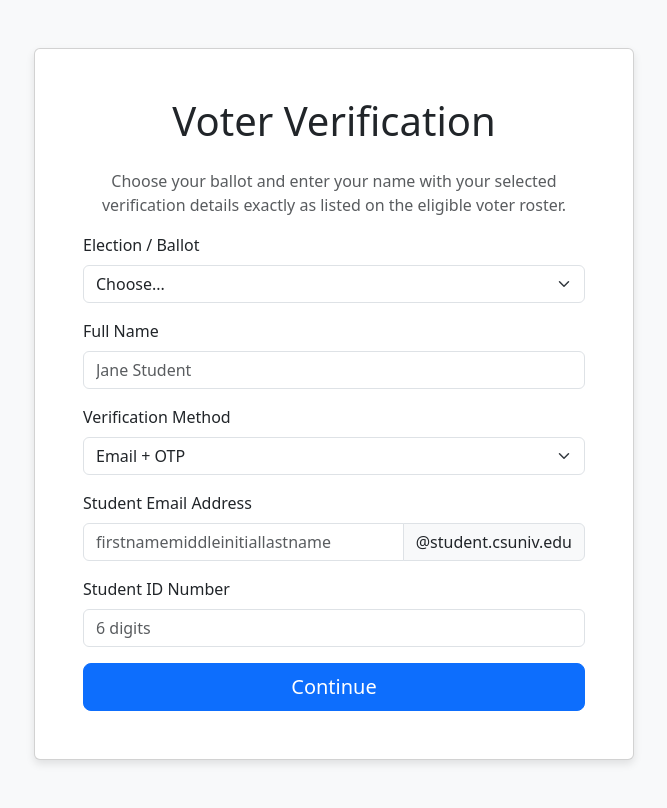
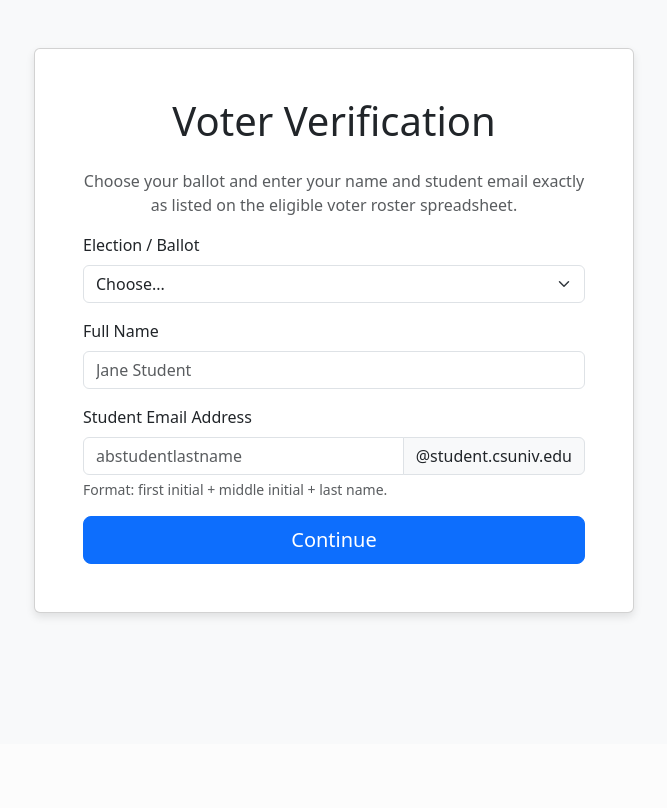
Before and after one commit to Shortballer2/csu-voting, a Flask app: page /verify_email in a window 1280 px wide. Shown: the part 56-864 px from the top of the page, without its empty margins (306-973 px from the left). After the commit the page ends 675 px from the top, so only its background shows below. Run offline with Flask 3, Linux system fonts and the light colour scheme; the visitor is signed in with stand-in values (Sample User, id 1).

Commit message:
Switch voter verification to Excel roster with name/email flow

```diff
--- a/app.py
+++ b/app.py
@@ -16,6 +16,8 @@ from dotenv import load_dotenv
 from models import db, Student, Vote, VoterRecord, EligibleVoter
 from sqlalchemy import func
 from pypdf import PdfReader
+import zipfile
+import xml.etree.ElementTree as ET
 
 load_dotenv("csu-voting.env", override=True)
 
@@ -84,8 +86,7 @@ SMTP_SERVER = os.getenv("SMTP_SERVER", "smtp-mail.outlook.com")
 SMTP_PORT = int(os.getenv("SMTP_PORT", 587))
 ADMIN_USER = os.getenv("ADMIN_USER", "admin")
 ADMIN_PASS = os.getenv("ADMIN_PASS", "password")
-STUDENT_EMAIL_PATTERN = re.compile(r"^[a-z]+[a-z][a-z]+@student\.csuniv\.edu$")
-STUDENT_ID_PATTERN = re.compile(r"^\d{6}$")
+STUDENT_EMAIL_PATTERN = re.compile(r"^[a-z]{2}[a-z]+@student\.csuniv\.edu$")
 STUDENT_EMAIL_DOMAIN = "@student.csuniv.edu"
 
 # --- Helper Functions ---
@@ -182,12 +183,11 @@ def normalize_student_email(value):
     email_value = (value or "").strip().lower()
     if not email_value:
         return ""
-    if "@" not in email_value:
-        email_value = f"{email_value}{STUDENT_EMAIL_DOMAIN}"
-    return email_value
-
-def normalize_student_id(value):
-    return re.sub(r"\D", "", (value or "").strip())
+    local_part = email_value.split("@", 1)[0]
+    local_part = re.sub(r"[^a-z]", "", local_part)
+    if not local_part:
+        return ""
+    return f"{local_part}{STUDENT_EMAIL_DOMAIN}"
 
 def normalize_name(value):
     return " ".join((value or "").strip().lower().split())
@@ -205,13 +205,12 @@ def parse_eligible_voters_pdf(file_storage):
             if not line:
                 continue
             columns = [col.strip() for col in re.split(r"[,\t|]+", line) if col.strip()]
-            if len(columns) < 3:
+            if len(columns) < 2:
                 continue
             email = next((col for col in columns if STUDENT_EMAIL_PATTERN.match(normalize_student_email(col))), "")
-            student_id = next((normalize_student_id(col) for col in columns if STUDENT_ID_PATTERN.match(normalize_student_id(col))), "")
-            if not email or not student_id:
+            if not email:
                 continue
-            name_parts = [col for col in columns if col != email and normalize_student_id(col) != student_id]
+            name_parts = [col for col in columns if col != email]
             full_name = " ".join(name_parts).strip()
             if not full_name:
                 continue
@@ -219,9 +218,89 @@ def parse_eligible_voters_pdf(file_storage):
                 {
                     "full_name": full_name,
                     "email": normalize_student_email(email),
-                    "student_id": student_id,
                 }
             )
+    return parsed_rows
+
+
+def parse_eligible_voters_excel(file_storage):
+    file_bytes = file_storage.read()
+    with zipfile.ZipFile(io.BytesIO(file_bytes)) as archive:
+        shared_strings = []
+        if "xl/sharedStrings.xml" in archive.namelist():
+            shared_root = ET.fromstring(archive.read("xl/sharedStrings.xml"))
+            namespace = {"x": "http://schemas.openxmlformats.org/spreadsheetml/2006/main"}
+            for item in shared_root.findall("x:si", namespace):
+                text_parts = [t.text or "" for t in item.findall(".//x:t", namespace)]
+                shared_strings.append("".join(text_parts))
+
+        workbook_root = ET.fromstring(archive.read("xl/workbook.xml"))
+        ns = {"x": "http://schemas.openxmlformats.org/spreadsheetml/2006/main", "r": "http://schemas.openxmlformats.org/officeDocument/2006/relationships"}
+        first_sheet = workbook_root.find("x:sheets/x:sheet", ns)
+        if first_sheet is None:
+            return []
+        sheet_rel_id = first_sheet.attrib.get("{http://schemas.openxmlformats.org/officeDocument/2006/relationships}id")
+
+        rels_root = ET.fromstring(archive.read("xl/_rels/workbook.xml.rels"))
+        rel_ns = {"r": "http://schemas.openxmlformats.org/package/2006/relationships"}
+        target = None
+        for rel in rels_root.findall("r:Relationship", rel_ns):
+            if rel.attrib.get("Id") == sheet_rel_id:
+                target = rel.attrib.get("Target")
+                break
+        if not target:
+            return []
+
+        sheet_path = f"xl/{target}" if not target.startswith("xl/") else target
+        sheet_root = ET.fromstring(archive.read(sheet_path))
+
+    namespace = {"x": "http://schemas.openxmlformats.org/spreadsheetml/2006/main"}
+
+    def cell_value(cell):
+        cell_type = cell.attrib.get("t")
+        value_node = cell.find("x:v", namespace)
+        if value_node is None:
+            inline_node = cell.find("x:is/x:t", namespace)
+            return (inline_node.text or "").strip() if inline_node is not None else ""
+        raw_value = value_node.text or ""
+        if cell_type == "s":
+            try:
+                return shared_strings[int(raw_value)].strip()
+            except (ValueError, IndexError):
+                return ""
+        return raw_value.strip()
+
+    def normalize_header(value):
+        return re.sub(r"[^a-z]", "", str(value or "").strip().lower())
+
+    parsed_rows = []
+    rows_data = []
+    for row in sheet_root.findall(".//x:sheetData/x:row", namespace):
+        row_values = []
+        for cell in row.findall("x:c", namespace):
+            row_values.append(cell_value(cell))
+        rows_data.append(row_values)
+
+    if not rows_data:
+        return []
+
+    headers = [normalize_header(cell) for cell in rows_data[0]]
+    name_index = next((i for i, h in enumerate(headers) if h in {"name", "fullname", "fulllegalname", "studentname"}), None)
+    email_index = next((i for i, h in enumerate(headers) if h in {"email", "studentemail", "csuemail"}), None)
+    start_row = 1
+
+    if name_index is None or email_index is None:
+        name_index = 0
+        email_index = 1
+        start_row = 0
+
+    for row in rows_data[start_row:]:
+        full_name = str(row[name_index] or "").strip() if name_index < len(row) else ""
+        email = normalize_student_email(str(row[email_index] or "")) if email_index < len(row) else ""
+        if not full_name or not STUDENT_EMAIL_PATTERN.match(email):
+            continue
+        parsed_rows.append({"full_name": full_name, "email": email})
+
     return parsed_rows
 
 
@@ -351,27 +430,19 @@ def verify_email():
     elections = load_candidates()
     if request.method == "POST":
         selected_election = request.form.get("year", "").strip()
-        verification_method = request.form.get("verification_method", "email")
         if selected_election not in elections:
             flash("Please choose a valid ballot.", "warning")
-            return redirect(url_for("verify_email"))
-        if verification_method not in {"email", "student_id"}:
-            flash("Please choose a valid verification method.", "warning")
             return redirect(url_for("verify_email"))
         session["year"] = selected_election
         full_name = (request.form.get("full_name") or "").strip()
         normalized_full_name = normalize_name(full_name)
         email = normalize_student_email(request.form.get("email"))
-        student_id_number = normalize_student_id(request.form.get("student_id_number"))
         if len(normalized_full_name) < 3:
             flash("Enter your full name exactly as listed in the voter roster.", "danger")
             return redirect(url_for("verify_email"))
-        if not STUDENT_ID_PATTERN.match(student_id_number):
-            flash("Enter a valid student ID number (6 digits).", "danger")
-            return redirect(url_for("verify_email"))
-        if verification_method == "email" and not STUDENT_EMAIL_PATTERN.match(email):
+        if not STUDENT_EMAIL_PATTERN.match(email):
             flash(
-                "Use your CSU student email in this format: firstnamemiddleinitiallastname@student.csuniv.edu.",
+                "Use your CSU student email in this format: firstinitialmiddleinitiallastname@student.csuniv.edu.",
                 "danger",
             )
             return redirect(url_for("verify_email"))
@@ -382,37 +453,13 @@ def verify_email():
             is not None
         )
         if roster_exists:
-            roster_filters = {
-                "year": selected_election,
-                "student_id": student_id_number,
-            }
-            if verification_method == "email":
-                roster_filters["email"] = email
-            eligible_voter = EligibleVoter.query.filter_by(**roster_filters).first()
+            eligible_voter = EligibleVoter.query.filter_by(
+                year=selected_election,
+                email=email,
+            ).first()
             if not eligible_voter or normalize_name(eligible_voter.full_name) != normalized_full_name:
                 flash("Your details could not be verified against the eligible voter list.", "danger")
                 return redirect(url_for("verify_email"))
-        if verification_method == "student_id":
-            voter_record = VoterRecord.query.filter_by(
-                method="student_id",
-                identifier=student_id_number,
-                year=selected_election,
-            ).first()
-            if voter_record and voter_record.has_voted:
-                flash("This student ID number has already been used to vote.", "warning")
-                return redirect(url_for("verify_email"))
-            if not voter_record:
-                voter_record = VoterRecord(
-                    method="student_id",
-                    identifier=student_id_number,
-                    year=session["year"],
-                )
-                db.session.add(voter_record)
-                db.session.commit()
-            session["voter_record_id"] = voter_record.id
-            session.pop("otp", None)
-            session.pop("email", None)
-            return redirect(url_for("vote"))
         student = Student.query.filter_by(email=email).first()
         if not student:
             student = Student(email=email, year=session["year"])
@@ -550,27 +597,33 @@ def admin_dashboard():
 @admin_login_required
 def upload_eligible_voters():
     year = request.form.get("year", "").strip()
-    pdf_file = request.files.get("eligible_voters_pdf")
+    excel_file = request.files.get("eligible_voters_excel")
     if not year:
         flash("Election / ballot is required.", "danger")
         return redirect(url_for("admin_dashboard"))
-    if not pdf_file or not pdf_file.filename.lower().endswith(".pdf"):
-        flash("Please upload a PDF file.", "danger")
+    if not excel_file:
+        flash("Please upload an Excel file.", "danger")
         return redirect(url_for("admin_dashboard"))
+
+    filename = (excel_file.filename or "").lower()
+    if not filename.endswith((".xlsx", ".xlsm")):
+        flash("Please upload a valid Excel file (.xlsx or .xlsm).", "danger")
+        return redirect(url_for("admin_dashboard"))
+
     try:
-        parsed_rows = parse_eligible_voters_pdf(pdf_file)
+        parsed_rows = parse_eligible_voters_excel(excel_file)
     except Exception:
-        flash("Could not read the PDF. Please upload a text-based PDF roster.", "danger")
+        flash("Could not read the spreadsheet. Ensure it includes voter name and email columns.", "danger")
         return redirect(url_for("admin_dashboard"))
     if not parsed_rows:
-        flash("No valid voters were found. Expected rows with name, email, and 6-digit student ID.", "warning")
+        flash("No valid voters were found. Expected rows with voter name and CSU email.", "warning")
         return redirect(url_for("admin_dashboard"))
 
     EligibleVoter.query.filter_by(year=year).delete(synchronize_session=False)
     seen = set()
     inserted = 0
     for row in parsed_rows:
-        key = (row["email"], row["student_id"])
+        key = (normalize_name(row["full_name"]), row["email"])
         if key in seen:
             continue
         seen.add(key)
@@ -579,7 +632,6 @@ def upload_eligible_voters():
                 year=year,
                 full_name=row["full_name"],
                 email=row["email"],
-                student_id=row["student_id"],
             )
         )
         inserted += 1
@@ -711,7 +763,6 @@ def delete_candidate():
 @admin_login_required
 def manual_vote():
     email = normalize_student_email(request.form.get("email"))
-    student_id_number = normalize_student_id(request.form.get("student_id_number"))
     year = request.form.get("year")
 
     if not year:
@@ -721,8 +772,8 @@ def manual_vote():
     if year not in candidates:
         flash("Please choose a valid election/ballot.", "danger")
         return redirect(url_for("admin_dashboard"))
-    if not email and not student_id_number:
-        flash("Either student email or student ID number is required.", "danger")
+    if not email:
+        flash("Student email is required.", "danger")
         return redirect(url_for("admin_dashboard"))
 
     # Get checked candidates from the form
@@ -749,19 +800,15 @@ def manual_vote():
         flash("You must select at least one option to vote.", "warning")
         return redirect(url_for("admin_dashboard"))
 
-    identifier = student_id_number or email
-    method = "student_id" if student_id_number else "email"
-    if method == "student_id" and not STUDENT_ID_PATTERN.match(student_id_number):
-        flash("Student ID number must be 6 digits.", "danger")
+    method = "email"
+    identifier = email
+    if not STUDENT_EMAIL_PATTERN.match(email):
+        flash("Enter a valid CSU student email format: firstinitialmiddleinitiallastname@student.csuniv.edu.", "danger")
         return redirect(url_for("admin_dashboard"))
-    if method == "email":
-        if not STUDENT_EMAIL_PATTERN.match(email):
-            flash("Enter a valid CSU student email.", "danger")
-            return redirect(url_for("admin_dashboard"))
-        student = Student.query.filter_by(email=email).first()
-        if not student:
-            student = Student(email=email, year=year)
-            db.session.add(student)
+    student = Student.query.filter_by(email=email).first()
+    if not student:
+        student = Student(email=email, year=year)
+        db.session.add(student)
 
     voter_record = VoterRecord.query.filter_by(method=method, identifier=identifier, year=year).first()
     if voter_record and voter_record.has_voted:
--- a/models.py
+++ b/models.py
@@ -28,4 +28,4 @@ class EligibleVoter(db.Model):
     year = db.Column(db.String(80), nullable=False)
     full_name = db.Column(db.String(160), nullable=False)
     email = db.Column(db.String(120), nullable=False)
-    student_id = db.Column(db.String(20), nullable=False)
+    student_id = db.Column(db.String(20), nullable=True)
--- a/templates/verify_email.html
+++ b/templates/verify_email.html
@@ -5,7 +5,7 @@
 <div class="card content-card">
     <div class="card-body">
         <h1 class="card-title text-center mb-4">Voter Verification</h1>
-        <p class="text-center text-muted">Choose your ballot and enter your name with your selected verification details exactly as listed on the eligible voter roster.</p>
+        <p class="text-center text-muted">Choose your ballot and enter your name and student email exactly as listed on the eligible voter roster spreadsheet.</p>
         <form method="post">
             <div class="mb-3">
                 <label for="year" class="form-label">Election / Ballot</label>
@@ -20,23 +20,13 @@
                 <label for="full_name" class="form-label">Full Name</label>
                 <input type="text" class="form-control" id="full_name" name="full_name" placeholder="Jane Student" required>
             </div>
-            <div class="mb-3">
-                <label for="verification_method" class="form-label">Verification Method</label>
-                <select class="form-select" id="verification_method" name="verification_method">
-                    <option value="email" selected>Email + OTP</option>
-                    <option value="student_id">Student ID Number</option>
-                </select>
-            </div>
             <div class="mb-3" id="email-group">
                 <label for="email" class="form-label">Student Email Address</label>
                 <div class="input-group">
-                    <input type="text" class="form-control" id="email" name="email" placeholder="firstnamemiddleinitiallastname" pattern="[A-Za-z]+[A-Za-z][A-Za-z]+">
+                    <input type="text" class="form-control" id="email" name="email" placeholder="abstudentlastname" pattern="[A-Za-z]{2}[A-Za-z]+" required>
                     <span class="input-group-text">@student.csuniv.edu</span>
                 </div>
-            </div>
-            <div class="mb-3" id="student-id-group">
-                <label for="student_id_number" class="form-label">Student ID Number</label>
-                <input type="text" class="form-control" id="student_id_number" name="student_id_number" placeholder="6 digits" pattern="\d{6}" inputmode="numeric" maxlength="6" autocomplete="off" required>
+                <div class="form-text">Format: first initial + middle initial + last name.</div>
             </div>
             <div class="d-grid">
                 <button type="submit" class="btn btn-primary btn-lg">Continue</button>
@@ -44,25 +34,4 @@
         </form>
     </div>
 </div>
-<script>
-    const methodSelect = document.getElementById("verification_method");
-    const emailGroup = document.getElementById("email-group");
-    const emailInput = document.getElementById("email");
-    const studentIdGroup = document.getElementById("student-id-group");
-    const studentIdInput = document.getElementById("student_id_number");
-
-    function toggleMethodFields() {
-        const isEmail = methodSelect.value === "email";
-        emailGroup.classList.toggle("d-none", !isEmail);
-        emailInput.required = isEmail;
-        if (!isEmail) {
-            emailInput.value = "";
-        }
-        studentIdInput.required = true;
-        studentIdGroup.classList.remove("d-none");
-    }
-
-    methodSelect.addEventListener("change", toggleMethodFields);
-    document.addEventListener("DOMContentLoaded", toggleMethodFields);
-</script>
 {% endblock %}
```
Also changed, not shown: templates/admin_dashboard.html (+5 -9 lines).
